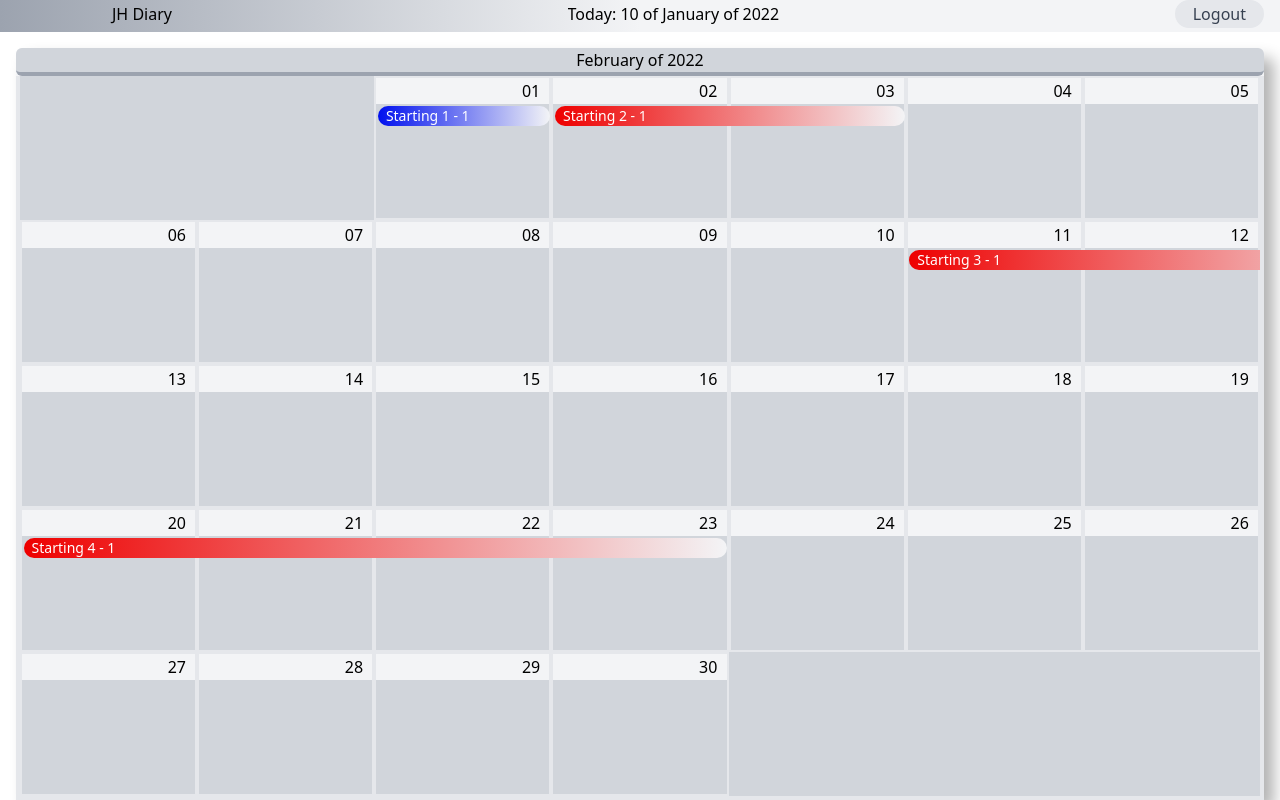
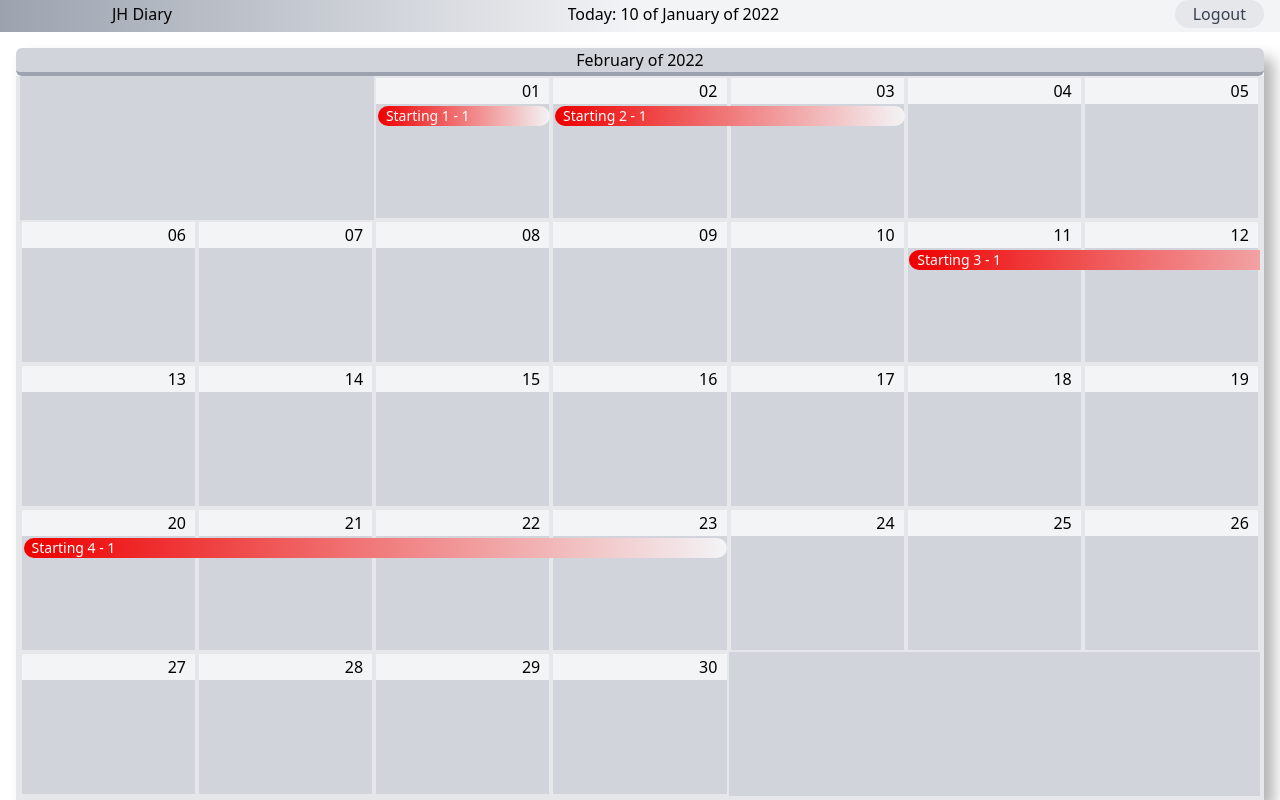
Before and after one commit to espin-tolosa/calendar-ts, a React (Vite) app: page / in a window 1280 px wide. Shown: the top 800 px of the page. Built offline with nearby package versions, Linux system fonts and the light colour scheme.

Commit message:
Cleaning...

```diff
--- a/src/index.css
+++ b/src/index.css
@@ -124,16 +124,16 @@
 }
 
 @layer utilities {
-  .smooth {
+  .utility-smooth {
     overflow: hidden;
     transition-property: max-height;
     transition-timing-function: ease-in-out;
     transition-duration: 0.5s;
   }
-  .smooth-display-on {
+  .utility-smooth-display-on {
     max-height: calc(100vh - var(--header_height));
   }
-  .smooth-display-off {
+  .utility-smooth-display-off {
     border-bottom: transparent;
     max-height: calc(0 * var(--header_height));
   }
--- a/src/pages/Codelink.tsx
+++ b/src/pages/Codelink.tsx
@@ -1,4 +1,4 @@
-import { useEffect, useState, useRef } from "react";
+import React, { useEffect, useState, useRef } from "react";
 import tw from "tailwind-styled-components";
 import "@styles/codelink.css";
 
@@ -84,16 +84,9 @@ const TW_Event_FlexContainer = tw.div`
 	z-0
 	`;
 
-const TW_Event = tw.div<{
-  $cells: number;
-  $hoverColor: number;
-  $bg_left: string;
-  $bg_right: string;
-}>`
+const TW_Event = tw.div<{ $cells: number; $hoverColor: number }>`
 	absolute
 	bg-gradient-to-r
-	${({ $bg_left }) => $bg_left}}
-	${({ $bg_right }) => $bg_right}}
 	whitespace-nowrap
 	overflow-hidden
 	overflow-ellipsis
@@ -178,28 +171,32 @@ style={styles} */
 
   const giveMeColor = (client: string) => {
     if (client === "John") {
-      const styles = {
+      return {
         "--tw-gradient-from": "#0010ee",
         "--tw-gradient-stops":
           "var(--tw-gradient-from), var(--tw-gradient-to, rgb(243 244 246 / 0)",
-      } as React.CSSProperties;
-      return styles;
+      };
     } else if (client === "Xin") {
-      const styles = {
+      return {
         "--tw-gradient-from": "#00ee14",
         "--tw-gradient-stops":
           "var(--tw-gradient-from), var(--tw-gradient-to, rgb(243 244 246 / 0)",
-      } as React.CSSProperties;
-      return styles;
+      };
     } else {
-      const styles = {
+      return {
         "--tw-gradient-from": "#ee0000",
         "--tw-gradient-stops":
           "var(--tw-gradient-from), var(--tw-gradient-to, rgb(243 244 246 / 0)",
-      } as React.CSSProperties;
-      return styles;
+      };
     }
   };
+  /*
+
+                  style={{
+                    background:
+                      "linear-gradient(0.25turn, hsl(200, 45%, 45%), hsl(200, 46%, 49%), hsl(200, 91.17647058823533%, 90%))",
+                  }}
+	*/
 
   return (
     <TW_container
@@ -217,9 +214,7 @@ style={styles} */
             <>
               <TW_Event_FlexContainer>
                 <TW_Event
-                  $bg_left=""
-                  $bg_right=""
-                  style={giveMeColor(evt.client)}
+                  style={giveMeColor(evt.job) as React.CSSProperties}
                   key={evt.id}
                   $cells={evt.id}
                   $hoverColor={hoverExtendEvent}
@@ -378,27 +373,12 @@ export default function App(): JSX.Element {
   const Month = ({ events }: { events: Array<eventType> }) => {
     return (
       /* Month container: header | board */
-      //className="sticky z-10 top-0 bg-gradient-to-r from-gray-400 via-gray-100 to-gray-100"
       <div className="bg-gradient-to-r from-gray-100 via-gray-300 to-gray-100 shadow-[10px_10px_15px_rgba(0,0,0,0.3)] rounded-md flex flex-col justify-center">
         {/*month-header*/}
         <div className="bg-gray-300 rounded-md font-medium px-[2ch] border-b-4 border-gray-400 flex justify-center">
           February of 2022
         </div>
-        {/*board container
-
-				.month {
-					display: grid;
-					justify-content: right;
-					grid-template-columns: repeat(7, 1fr);
-					overflow: hidden;
-
-					position: relative;
-					padding-inline: 0rem;
-
-					border-radius: 5px;
-				}
-
-			*/}
+        {/*board container*/}
         <div className="grid grid-cols-7 overflow-hidden relative last:bg-gray-300 border-b-4 border-b-gray-200 border-x-4">
           <DayStart weekday={"wed"} />
           {days.map((day) => (
@@ -414,27 +394,15 @@ export default function App(): JSX.Element {
   let stateToggle = "";
   let controllerToggle = "";
   if (toogleCreate) {
-    stateToggle = "smooth-display-on";
+    stateToggle = "utility-smooth-display-on";
     controllerToggle = "components-controller-on";
   } else {
-    stateToggle = "smooth-display-off";
+    stateToggle = "utility-smooth-display-off";
     controllerToggle = "components-controller-off";
   }
-  const controllerLayoutClassName = `rounded-b-lg [z-index:11] border-x-2 border-x-gray-600 bg-gray-400 border-t-2 border-t-gray-200 ${stateToggle} smooth sticky top-controller`;
 
   return (
     <>
-      {/*
-				<div className="header-layout sticky flex"
-				onClick={() => setToogleCreate((prev) => !prev)}
-				>
-					<div className="header">
-						<div className="left-header">JH Diary</div>
-						<div className="center-header hidden">Today: 10 of January of 2022</div>
-						<div className="right-header">Logout</div>
-					</div>
-				</div>
-			*/}
       {/*App*/}
       <div className="select-none box-border">
         {/*header-layout*/}
@@ -475,7 +443,7 @@ export default function App(): JSX.Element {
           <div
             className={`rounded-b-lg z-10 2xl:mt-4 sm:mt-0
 						bg-gradient-to-b from-gray-100 via-gray-300 to-gray-400
-						 ${stateToggle} smooth sticky top-controller`}
+						 ${stateToggle} utility-smooth sticky top-8`}
           >
             {/* this sticky could be removed */}
             <div className="sticky">{true && <CreateEvent />}</div>
@@ -483,16 +451,7 @@ export default function App(): JSX.Element {
 
           {/*calendar-layout*/}
           <div className="m-0">
-            {/*calendar
-
-  .calendar {
-    margin-top: 1em;
-    display: grid;
-    grid-template-columns: repeat(auto-fit, minmax(var(--calendar_width), 1fr));
-    margin-inline: 1em;
-  }
-
-						*/}
+            {/*calendar*/}
             <div className="grid gap-4 mt-4 components-calendar mx-0 sm:mx-4 bg-white">
               <Month events={events1} />
               <Month events={events2} />
--- a/tailwind.config.js
+++ b/tailwind.config.js
@@ -18,6 +18,9 @@ module.exports = {
         "january-image":
           "url(https://kprofiles.com/wp-content/uploads/2019/10/calendar-january-silocreativo-free.png)",
       },
+      spacing: {
+        header: "2rem",
+      },
     },
   },
   plugins: [],
```
